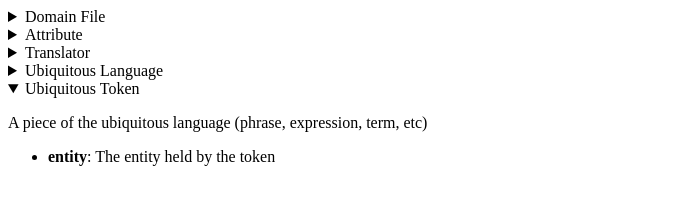
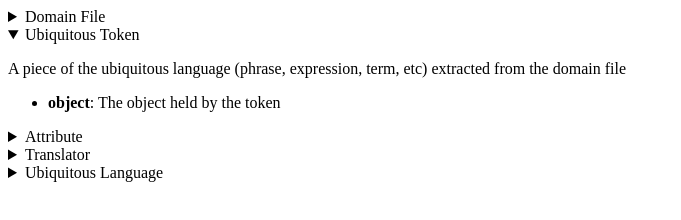
Before and after one commit to mvcds/hubi, a website: page docs/index.html in a window 1280 px wide. Both pictures are taken after a click on the heading "Ubiquitous Token". Shown: the whole page, without its empty margins (0-681 px from the left). Drawn offline with Linux system fonts and the light colour scheme.

Commit message:
fix version

```diff
--- a/docs/index.html
+++ b/docs/index.html
@@ -32,6 +32,21 @@
           <strong>attributes</strong><span>: A collection of
           attributes a token is associated with (this collection is
           specially useful for developers)</span>
+        </li>
+      </ul>
+    </details>
+    <details id="ubiquitous-token">
+      <summary>
+        Ubiquitous Token
+      </summary>
+      <p>
+        A piece of the ubiquitous language (phrase, expression,
+        term, etc) extracted from the domain file
+      </p>
+      <ul>
+        <li>
+          <strong>object</strong><span>: The object held by the
+          token</span>
         </li>
       </ul>
     </details>
@@ -85,23 +100,8 @@
       </p>
       <ul>
         <li>
-          <strong>entities</strong><span>: A collection of entities
-          which will be transformed into tokens</span>
-        </li>
-      </ul>
-    </details>
-    <details id="ubiquitous-token">
-      <summary>
-        Ubiquitous Token
-      </summary>
-      <p>
-        A piece of the ubiquitous language (phrase, expression,
-        term, etc)
-      </p>
-      <ul>
-        <li>
-          <strong>entity</strong><span>: The entity held by the
-          token</span>
+          <strong>tokens</strong><span>: A collection of ubiquitous
+          tokens</span>
         </li>
       </ul>
     </details>
--- a/package.json
+++ b/package.json
@@ -1,6 +1,6 @@
 {
   "name": "hubi",
-  "version": "2.0.3",
+  "version": "3.0.0",
   "description": "Humanitarian ubiquitous language helper",
   "main": "index.js",
   "repository": {
```
